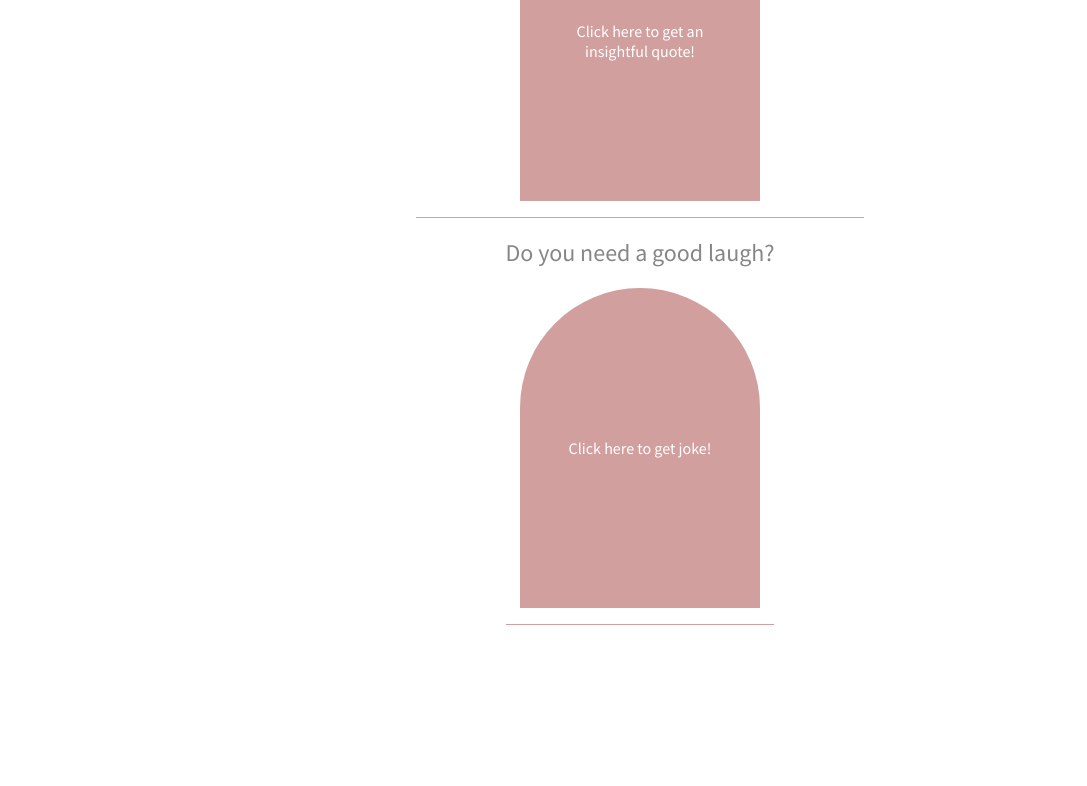
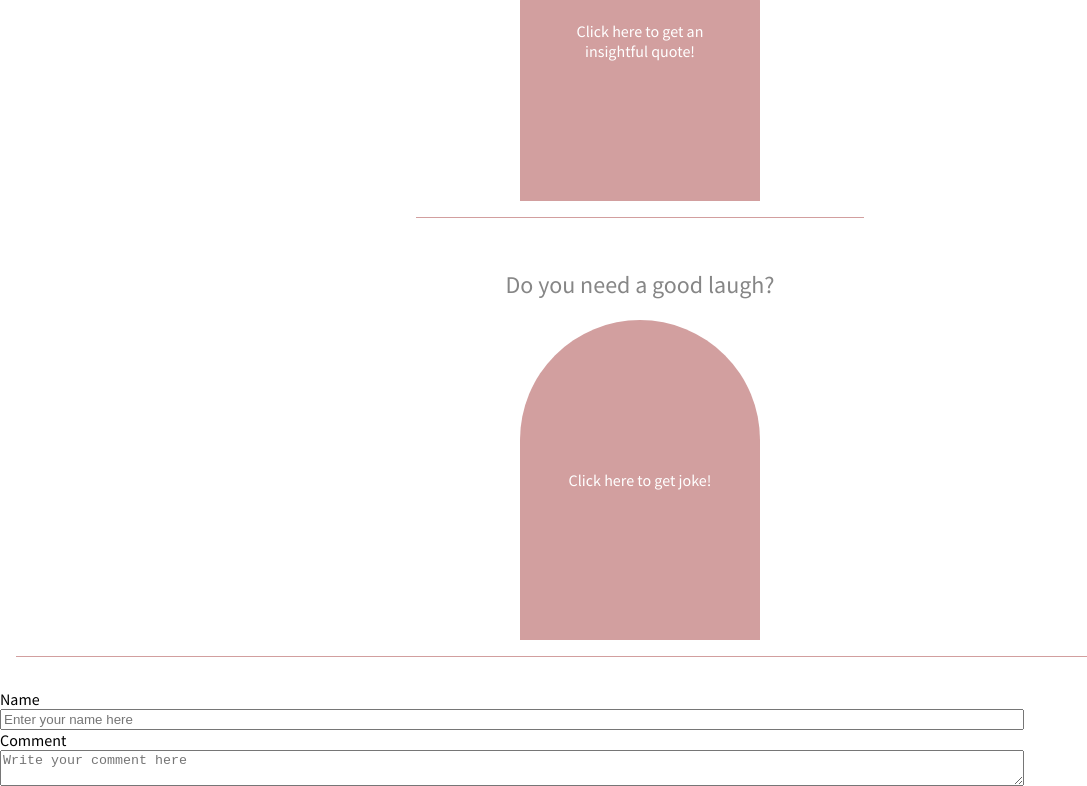
Before and after one commit to Yaz-Reyna/yazmin-reyna-capstone-breathe, a React (Create React App) app: page /quotes in a window 1280 px wide. Shown: the part 380-1166 px from the top of the page, without its empty margins (0-1087 px from the left). Before the commit the page ends 1021 px from the top, so only its background shows below. Built offline with nearby package versions, Linux system fonts and the light colour scheme.

Commit message:
Separate jokes, quotes, and comments form into three components displaying on quotes-and-jokes.js

```diff
--- /dev/null
+++ b/src/components/CommentsForm/CommentsForm.js
@@ -0,0 +1,20 @@
+import './CommentsForm.scss';
+// import axios from 'axios';
+
+
+function CommentsForm() {
+    return (
+        <form className='qj-form' action="submit">
+            <label className='qj-form__label' htmlFor="name">
+                Name
+                <input className='qj-form__input qj-form__input--name'  type="text" placeholder='Enter your name here' name='name' />
+            </label>
+            <label className='qj-form__label' htmlFor="comment">
+                Comment
+                <textarea className='qj-form__input qj-form__input--comment' name="comment" placeholder='Write your comment here'></textarea>
+            </label>
+        </form>
+    )
+}
+
+export default CommentsForm;
--- /dev/null
+++ b/src/components/CommentsForm/CommentsForm.scss
@@ -0,0 +1,3 @@
+@use "../../styles/partials/fonts" as *;
+@use "../../styles/partials/mixins" as *;
+@use "../../styles/partials/variables" as *;
--- a/src/components/Jokes/Jokes.js
+++ b/src/components/Jokes/Jokes.js
@@ -1,8 +1,27 @@
+import './Jokes.scss';
+import {useState} from 'react';
+import axios from 'axios';
 
 function Jokes() {
+    const [buttonJoke, setButtonJoke] = useState('Click here to get joke!');
+
+    const handleClickJoke = () => {
+            axios.get("https://api.humorapi.com/jokes/random?api-key=49e5a8d5a459415e8cafeedd21be22c7")
+            .then((response) => {
+                setButtonJoke(response.data.joke);
+            }) .catch(error => {
+                console.log('Error getting jokes')
+            })
+        }
+
     return(
-        <section>
-
+        <section className='jokes'>
+            <div className='jokes__container'>
+                <h2 className='jokes__container--title'>Do you need a good laugh?</h2>
+                <button onClick={handleClickJoke}  type='button' className='jokes__container--button'>
+                    {buttonJoke}
+                </button>
+            </div>
         </section>
     )
 }
--- a/src/components/Jokes/Jokes.scss
+++ b/src/components/Jokes/Jokes.scss
@@ -0,0 +1,29 @@
+@use "../../styles/partials/fonts" as *;
+@use "../../styles/partials/mixins" as *;
+@use "../../styles/partials/variables" as *;
+
+.jokes {
+    padding: 1rem;
+    display: flex;
+    flex-direction: column;
+    align-items: center;
+
+    &__container {
+    border-bottom: 1px solid $medium-pink;
+    display: flex;
+    flex-direction: column;
+    align-items: center;
+    width: 100%;
+
+        &--title {
+            text-align: center;
+            font-weight: 400;
+            color: $dark-gray;
+        }
+
+        &--button {
+            margin-bottom: 1rem;
+            @include curved-top-button
+        }
+    }
+}
--- a/src/components/Quotes/Quotes.js
+++ b/src/components/Quotes/Quotes.js
@@ -4,23 +4,18 @@ import axios from 'axios';
 
 function Quotes() {
     const [buttonQuote, setButtonQuote] =useState('Click here to get an insightful quote!');
-    const [buttonJoke, setButtonJoke] =useState('Click here to get joke!');
+
 
 
         const handleClickQuote = () => {
             axios.get('http://localhost:8080/quotes')
             .then((response) => {
                 const randomQuote = Math.floor(Math.random()*response.data.length);
-                setButtonQuote(response.data[randomQuote]);
+                setButtonQuote(response.data[randomQuote].text);
             })
+
         }
 
-const handleClickJoke = () => {
-    axios.get("https://api.humorapi.com/jokes/random?api-key=49e5a8d5a459415e8cafeedd21be22c7")
-    .then((response) => {
-        setButtonJoke(response.data.joke);
-    })
-}
     return(
         <section className='quotes'>
             <div className='quotes__quotes-container'>
@@ -29,15 +24,6 @@ const handleClickJoke = () => {
                     {buttonQuote}
                 </button>
             </div>
-
-            <div className='quotes__jokes-container'>
-                <h2 className='quotes__jokes-container--title'>Do you need a good laugh?</h2>
-                <button onClick={handleClickJoke}  type='button' className='quotes__jokes-container--button'>
-                    {buttonJoke}
-                </button>
-            </div>
-
-
         </section>
     )
 }
--- a/src/components/Quotes/Quotes.scss
+++ b/src/components/Quotes/Quotes.scss
@@ -25,22 +25,16 @@
             @include curved-top-button
         }
     }
+}
 
-    &__jokes-container {
-        border-bottom: 1px solid $medium-pink;
+.qj-form {
+    display: flex;
+    flex-direction: column;
+    width: 80%;
+    margin-top: 1rem;
+
+    &__label{
         display: flex;
-        flex-direction: column;
-        align-items: center;
-
-        &--title {
-            text-align: center;
-            font-weight: 400;
-            color: $dark-gray;
-        }
-
-        &--button {
-            margin-bottom: 1rem;
-            @include curved-top-button
-        }
+    flex-direction: column;
     }
 }
--- a/src/pages/quotes-and-jokes/quotes-and-jokes.js
+++ b/src/pages/quotes-and-jokes/quotes-and-jokes.js
@@ -2,6 +2,7 @@ import './quotes-and-jokes.scss';
 import Jokes from '../../components/Jokes/Jokes';
 import Quotes from '../../components/Quotes/Quotes';
 import Header from "../../components/Header/Header.js";
+import CommentsForm from '../../components/CommentsForm/CommentsForm';
 
 function QuotesAndJokes() {
 
@@ -16,6 +17,10 @@ function QuotesAndJokes() {
                 <div>
                     <Jokes/>
                 </div>
+
+                <div>
+                    <CommentsForm/>
+                </div>
             </main>
         </>
     )
```
